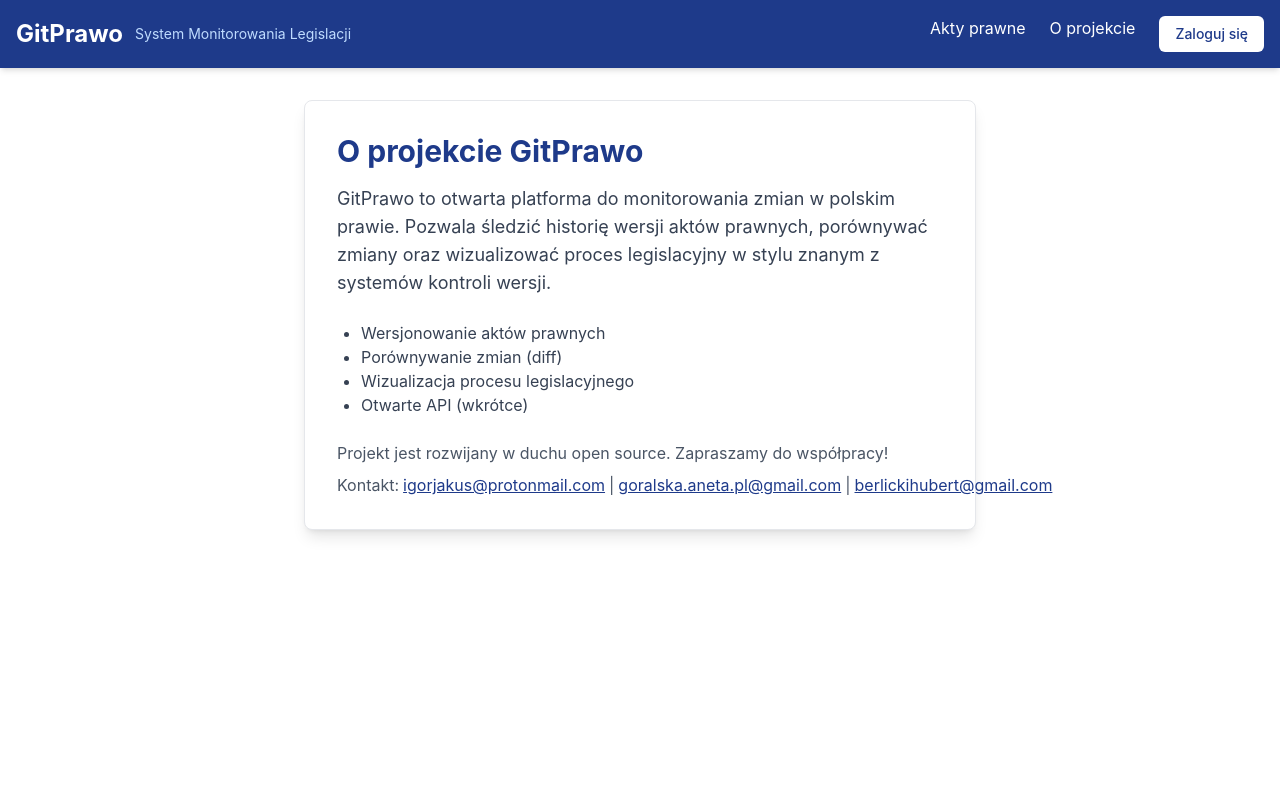
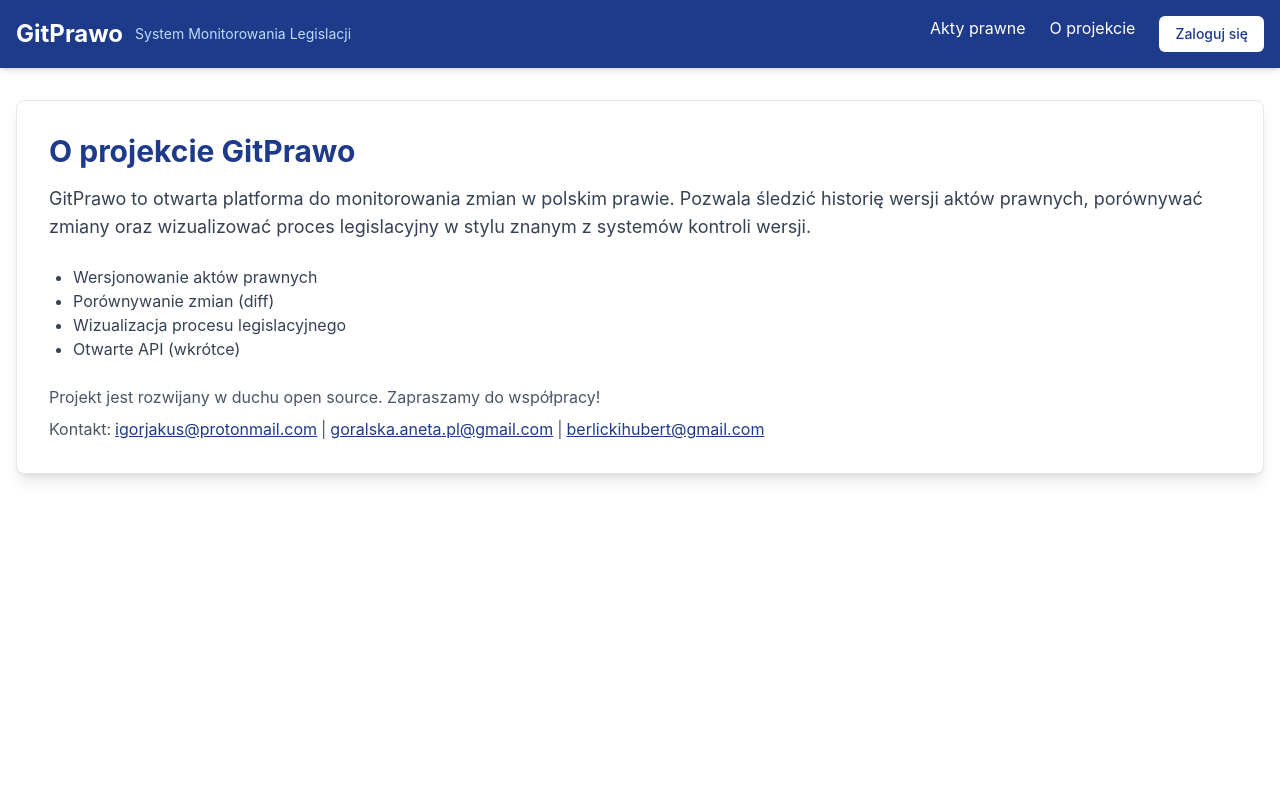
Before and after one commit to igorjakus/gitprawo, a Next.js app: page /about in a window 1280 px wide. Shown: the top 800 px of the page. Built offline with nearby package versions, Linux system fonts and the light colour scheme.

Commit message:
Fix types

```diff
--- a/src/app/about/page.tsx
+++ b/src/app/about/page.tsx
@@ -1,7 +1,7 @@
 export default function AboutPage() {
   return (
     <div className="container mx-auto px-4 py-8">
-      <div className="bg-white rounded-lg shadow-lg border border-gray-200 p-8 max-w-2xl mx-auto">
+      <div className="bg-white rounded-lg shadow-lg border border-gray-200 p-8">
         <h1 className="text-3xl font-bold text-[#1e3a8a] mb-4">O projekcie GitPrawo</h1>
         <p className="text-lg text-gray-700 mb-6">
           GitPrawo to otwarta platforma do monitorowania zmian w polskim prawie. Pozwala śledzić historię wersji aktów prawnych, porównywać zmiany oraz wizualizować proces legislacyjny w stylu znanym z systemów kontroli wersji.
--- a/src/app/api/acts/[id]/versions/[versionId]/route.ts
+++ b/src/app/api/acts/[id]/versions/[versionId]/route.ts
@@ -1,4 +1,4 @@
-import { NextResponse } from 'next/server';
+import { NextResponse, NextRequest } from 'next/server';
 import { getActById, getVersionContent } from '@/lib/acts';
 
 function slugify(input: string): string {
@@ -13,7 +13,7 @@ function slugify(input: string): string {
 }
 
 export async function GET(
-  request: Request,
+  request: NextRequest,
   { params }: { params: Promise<{ id: string; versionId: string }> }
 ) {
   const { id, versionId } = await params;
```
